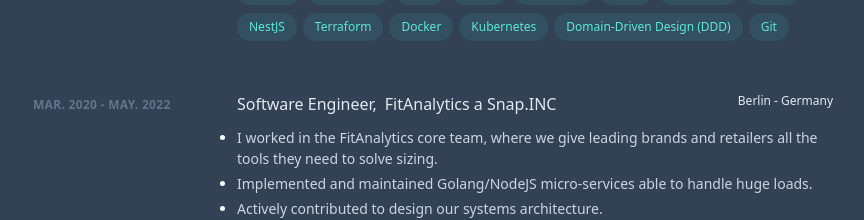
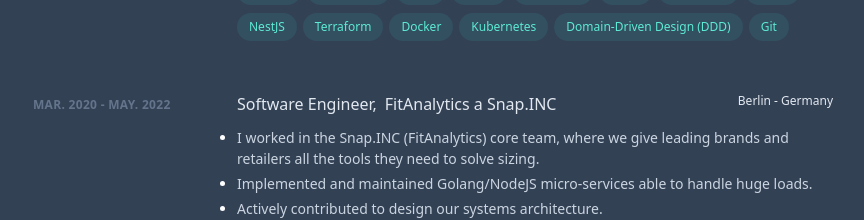
Before and after one commit to fabriciojsil/fabriciojsil.github.io, a React (Vite) app: page / in a window 1280 px wide. Shown: the part 1301-1521 px from the top of the page, without its empty margins (207-1071 px from the left). Built offline with nearby package versions, Linux system fonts and the light colour scheme.

Commit message:
Update data

```diff
--- a/src/data/profile.data.ts
+++ b/src/data/profile.data.ts
@@ -78,7 +78,7 @@
         location: "Berlin - Germany",
         companyUrl: "https://fitanalytics.com/",
         bulletPoints: [
-          "I worked in the FitAnalytics core team, where we give leading brands and retailers all the tools they need to solve sizing.",
+          "I worked in the Snap.INC (FitAnalytics) core team, where we give leading brands and retailers all the tools they need to solve sizing.",
           "Implemented and maintained Golang/NodeJS micro-services able to handle huge loads.",
           "Actively contributed to design our systems architecture.",
           "Contributed to build and maintain our cloud-based services as part of the team.",
```
